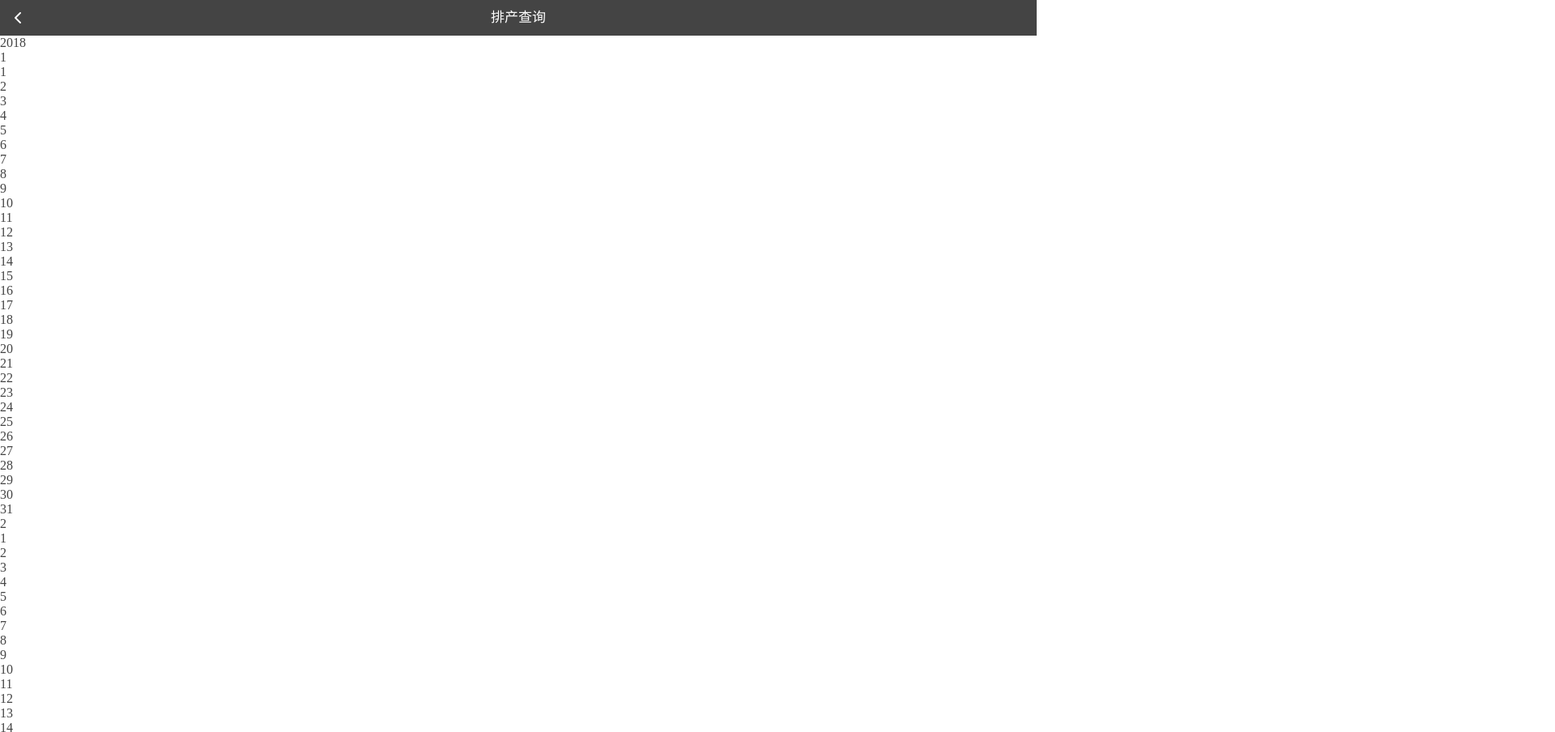
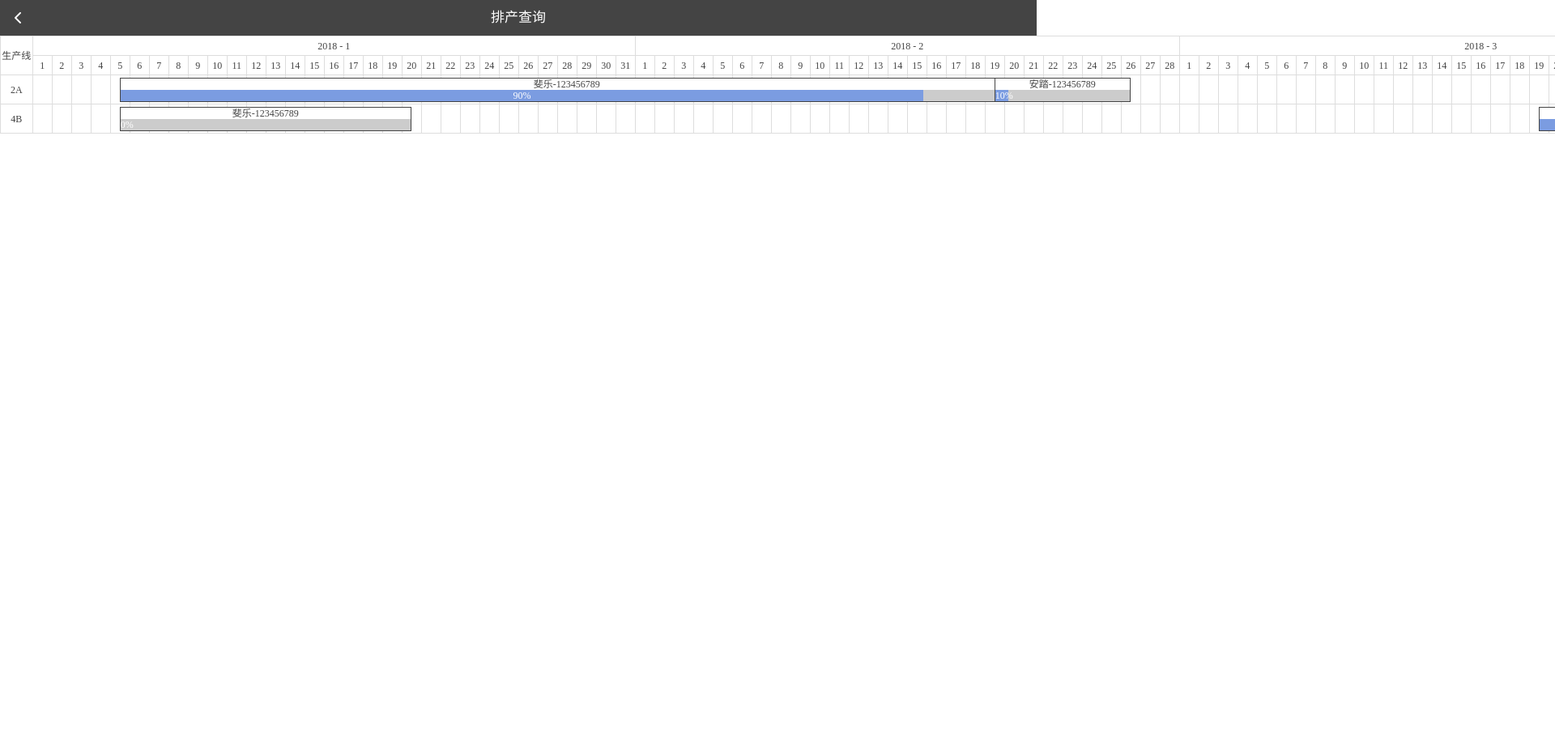
Before and after one commit to Seiei-Leung/scanQrCode, a plain HTML site: page plus/productSchedule.html in a window 1280 px wide. Shown: the top 904 px of the page at 81% size, 1920 px wide, since content can reach past the window. After the commit the page ends 800 px from the top, so only its background shows below. Drawn offline with nearby package versions, Linux system fonts and the light colour scheme; files whose address does not match are found by name.

Commit message:
水平有限不引入echarts了，只能改用vue以满足老板要求

```diff
--- /dev/null
+++ b/css/productschedule.css
@@ -0,0 +1,125 @@
+#app {
+	font-size: 0;
+	white-space: nowrap;
+}
+
+.productLines {
+	display: inline-block;
+	vertical-align: top;
+}
+
+.productLines .title {
+	box-sizing: border-box;
+	height: 49px;
+	line-height: 49px;
+	text-align: center;
+	font-size: 12px;
+	border: 1px solid #ddd;
+	border-right: none;
+}
+
+.productLines .productLine {
+	box-sizing: border-box;
+	padding: 0 1em;
+	height: 36px;
+	line-height: 36px;
+	font-size: 12px;
+	text-align: center;
+	border: 1px solid #ddd;
+	border-top: none;
+	border-right: none
+}
+
+
+/* 366*24=8784 365*24=8760*/
+
+.detail-wrapper {
+	display: inline-block;
+	width: 8760px;
+	border-bottom: 1px solid #ddd;
+}
+
+.detail-wrapper .leadYear {
+	width: 8784px;
+}
+
+.months {
+	box-sizing: border-box;
+	display: inline-block;
+	white-space: nowrap;
+	border-right: 1px solid #ddd
+}
+
+.months .month {
+	display: inline-block;
+}
+
+.monthTxt {
+	box-sizing: border-box;
+	height: 24px;
+	line-height: 24px;
+	text-align: center;
+	font-size: 12px;
+	border: 1px solid #ddd;
+	border-bottom: none;
+	border-right: none;
+}
+
+.singleItem {
+	box-sizing: border-box;
+	display: inline-block;
+	width: 24px;
+	height: 24px;
+	line-height: 24px;
+	text-align: center;
+	font-size: 12px;
+	border: 1px solid #ddd;
+	border-right: none;
+	border-bottom: none
+}
+
+.singleItem2 {
+	box-sizing: border-box;
+	display: inline-block;
+	width: 24px;
+	height: 36px;
+	line-height: 36px;
+	text-align: center;
+	font-size: 12px;
+	border: 1px solid #ddd;
+	border-right: none;
+	border-bottom: none
+}
+
+.detail-wrapper .productLine {
+	position: relative;
+}
+
+.planBar {
+	box-sizing: border-box;
+	position: absolute;
+	top: 4px;
+	height: 30px;
+	background-color: #ccc;
+	border: 1px solid #444;
+}
+
+.planBar .txt {
+	width: 100%;
+	background-color: #fff;
+	height: 14px;
+	white-space: nowrap;
+	overflow: hidden;
+	text-overflow: ellipsis;
+	line-height: 14px;
+	text-align: center;
+	font-size: 12px;
+}
+
+.planBar .doneBar {
+	height: 14px;
+	text-align: center;
+	font-size: 12px;
+	color: #fff;
+	background-color: #7b9ce1;
+}
--- a/plus/productSchedule.html
+++ b/plus/productSchedule.html
@@ -10,6 +10,7 @@
 		<title>排产查询</title>
 		<link rel="stylesheet" href="../css/common.css" />
 		<link rel="stylesheet" href="../css/style.css" />
+		<link rel="stylesheet" href="../css/productschedule.css" />
 		<script type="text/javascript" src="../js/common.js"></script>
 		<script src="https://cdn.jsdelivr.net/npm/vue"></script>
 		<script type="text/javascript">
@@ -52,17 +53,35 @@
 		<div class="contain-wrapper">
 			<div id="app">
 				<!-- 生产线 -->
-				<div></div>
+				<div class="productLines">
+					<div class="title">
+						生产线
+					</div>
+					<div class="productLine" v-for="value, key in productLines">
+						{{key}}
+					</div>
+				</div>
 				<!-- 排产详情 -->
-				<div>
-					<div class="year">{{year}}</div>
+				<div class="detail-wrapper" v-class="{leapYear: isLeapYear}">
+					<!-- 日期标题 -->
 					<div class="months">
-						<div v-for="month in months">
-							<div class="month">
-								{{month}}
+						<div v-for="month in months" class="month">
+							<div class="monthTxt">
+								{{year}} - {{month}}
 							</div>
-							<div v-for="day in getDays(month)">
+							<div class="day singleItem" v-for="day in getDays(month)">
 								{{day}}
+							</div>
+						</div>
+					</div>
+					<!-- 数据表背景方块 -->
+					<div v-for="productLineValue, productLineKey in productLines" class="productLine">
+						<div class="singleItem2" v-for="item in dayCount">
+						</div>
+						<div class="planBar" v-for="item in productLineValue" v-bind:style="planBarStyle(item.sdate, item.edate)">
+							<div class="txt">{{item.customer}}-{{item.orderno}}</div>
+							<div class="doneBar" v-bind:style="{width: donePercent(item.planqty, item.doneqty)}">
+								{{donePercent(item.planqty, item.doneqty)}}
 							</div>
 						</div>
 					</div>
@@ -71,24 +90,109 @@
 		</div>
 	</body>
 	<script type="text/javascript">
-		var now = new Date();
+		var
+			now = new Date(),
+			y = now.getFullYear(),
+			dayCount = ((0 === y % 4) && (0 === y % 100) || (0 === y % 400)) ? 366 : 365; //一年的总天数
 		var app = new Vue({
 			el: '#app',
 			data: {
-				year: now.getFullYear(),
-				months: [1,2,3,4,5,6,7,8,9,10,11,12]
+				year: y,
+				dayCount: dayCount,
+				months: [1, 2, 3, 4, 5, 6, 7, 8, 9, 10, 11, 12],
+				productLines: {
+					'2A': [
+						{
+							orderno: 123456789,
+							planqty: 1000,
+							doneqty: 900,
+							customer: '斐乐',
+							sdate: '2018-1-5',
+							edate: '2018-2-19',
+						},
+						{
+							orderno: 123456789,
+							planqty: 1000,
+							doneqty: 100,
+							customer: '安踏',
+							sdate: '2018-2-19',
+							edate: '2018-2-25',
+						}
+					],
+					'4B': [
+						{
+							orderno: 123456789,
+							planqty: 1000,
+							doneqty: 0,
+							customer: '斐乐',
+							sdate: '2018-1-5',
+							edate: '2018-1-19',
+						},
+						{
+							orderno: 123456789,
+							planqty: 1000,
+							doneqty: 400,
+							customer: '安踏',
+							sdate: '2018-3-19',
+							edate: '2018-9-25',
+						}
+					]
+				}
+
 			},
 			methods: {
+				// 用于表示某个月的天数
 				getDays: function(month) {
 					var
 						year = this.year,
 						d = new Date(year, month, 0),
-						days = [];
-    				d = d.getDate();
-    				for (var i=0; i<d; i++) {
-    					days.push(i+1);
-    				}
-    				return days;
+						days;
+					days = d.getDate();
+					return days;
+				},
+				donePercent: function(planqty, doneqty) {
+					return(doneqty / planqty * 100 + '%');
+				},
+				// 用于进度条的样式
+				planBarStyle: function(sdate, edate) {
+					var
+						sdateList = sdate.split('-'),
+						edateList = edate.split('-'),
+						dateList = this.dayCount == 365 ? [31, 28, 31, 30, 31, 30, 31, 31, 30, 31, 30, 31] : [31, 29, 31, 30, 31, 30, 31, 31, 30, 31, 30, 31],
+						leftStyle = 0;
+					// 用于格式化日期字符串
+					if(sdateList[1].length == 1) {
+						sdateList[1] = '0' + sdateList[1];
+					}
+					if(sdateList[2].length == 1) {
+						sdateList[2] = '0' + sdateList[2];
+					}
+					if(edateList[1].length == 1) {
+						edateList[1] = '0' + edateList[1];
+					}
+					if(edateList[2].length == 1) {
+						edateList[2] = '0' + edateList[2];
+					}
+					edate = edateList.join('-');
+					sdate = sdateList.join('-');
+					// 计算宽度
+					var widthStyle = (Date.parse(edate) - Date.parse(sdate)) / 60 / 60 / 24 / 1000 * 24 + 24 + 'px';
+					// 计算左距离
+					for(var i = 0; i < (sdateList[1] - 1); i++) {
+						leftStyle += dateList[i];
+					}
+					leftStyle = (leftStyle + Number(sdateList[2]) - 1) * 24 + 12 + 'px';
+					return {
+						left: leftStyle,
+						width: widthStyle
+					}
+				}
+			},
+			computed: {
+				isLeapYear: function() {
+					if(dayCount == 366) {
+						return true;
+					}
 				}
 			}
 		})
```
Also changed, not shown: plus/test1.html (added, +252 -0 lines).
